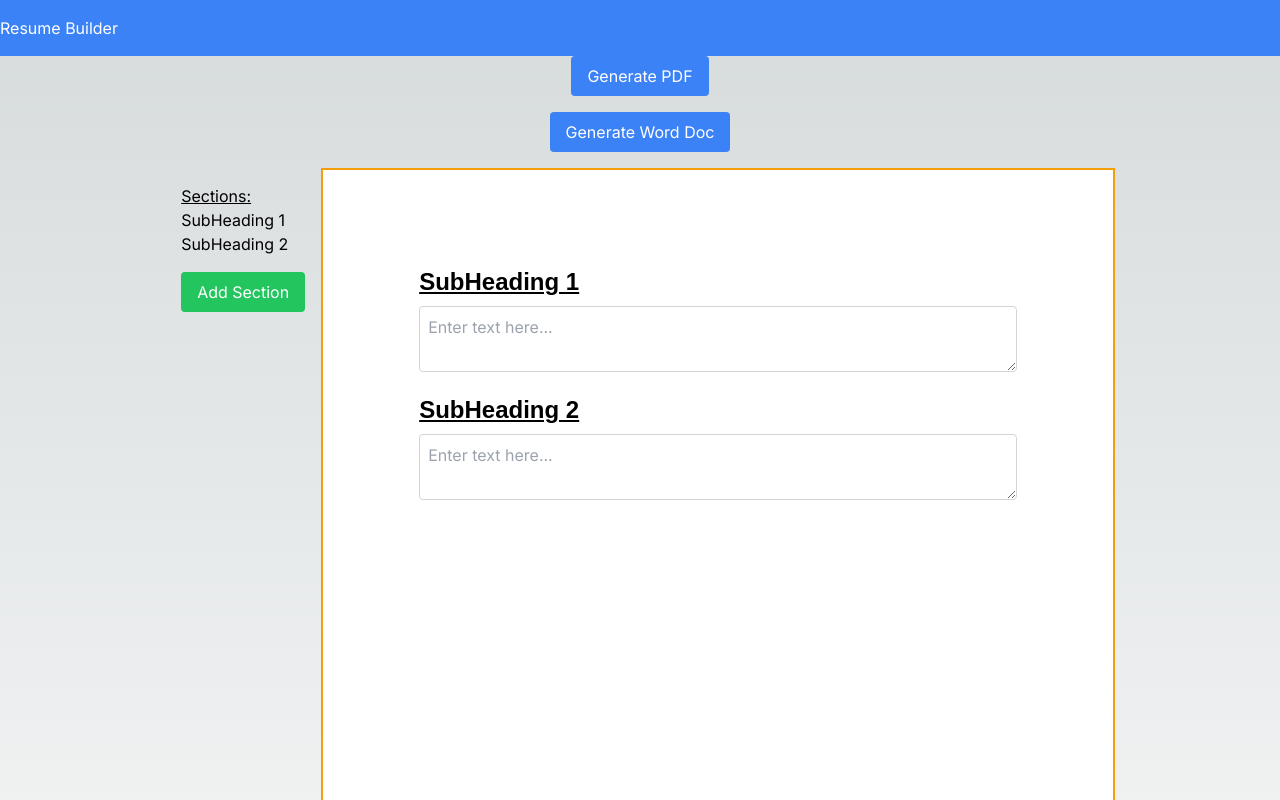
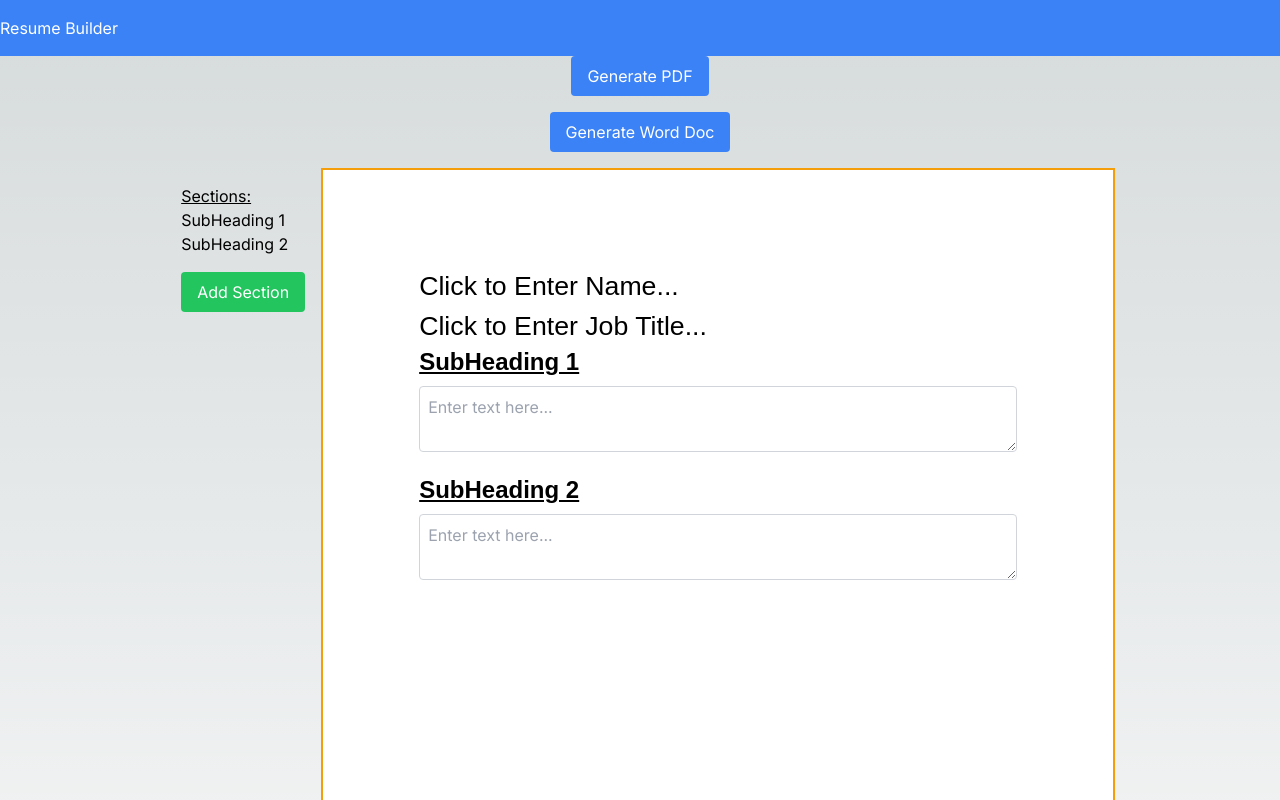
Before and after one commit to JackBadawy/resume_builder, a Next.js app: page / in a window 1280 px wide. Shown: the top 800 px of the page. Built offline with nearby package versions, Linux system fonts and the light colour scheme.

Commit message:
heading component

```diff
--- /dev/null
+++ b/src/app/Components/ResumeHeading.tsx
@@ -0,0 +1,42 @@
+import { useState } from "react";
+
+const ResumeHeading = () => {
+  const [fullname, setFullname] = useState<string>("Click to Enter Name...");
+  const [jobTitle, setJobTitle] = useState<string>(
+    "Click to Enter Job Title..."
+  );
+  const [editName, setEditName] = useState<boolean>(false);
+  const [editJob, setEditJob] = useState<boolean>(false);
+
+  const handleChange = (
+    e: React.ChangeEvent<HTMLInputElement>,
+    thing: string
+  ) => {
+    if (thing === "name") {
+      setFullname(e.target.value);
+    }
+    if (thing === "job") {
+      setJobTitle(e.target.value);
+    }
+  };
+
+  return (
+    <div className="resumeHeading text-black">
+      <input
+        value={fullname}
+        onChange={(e) => handleChange(e, "name")}
+        onBlur={() => setEditName(false)}
+        className="text-word-20 font-aptos"
+      />
+
+      <input
+        value={jobTitle}
+        onChange={(e) => handleChange(e, "job")}
+        onBlur={() => setEditJob(false)}
+        className="text-word-20 font-aptos"
+      />
+    </div>
+  );
+};
+
+export default ResumeHeading;
--- a/src/app/Containers/ResumeWorkspace.tsx
+++ b/src/app/Containers/ResumeWorkspace.tsx
@@ -8,6 +8,7 @@ import Section from "../Components/ResumeSection";
 import { SectionsProvider, useSections } from "../Context/SectionsContext";
 import UtilityPanel from "../Components/UtilitiesPanel";
 import GenerateButtons from "../Components/GenerateButtons";
+import ResumeHeading from "../Components/ResumeHeading";
 
 const ResumeWorkspace = () => {
   const resumeRef = useRef<HTMLDivElement>(null);
@@ -99,6 +100,7 @@ const ResumeWorkspace = () => {
           ref={resumeRef}
           className="resumePreview h-a4 w-a4 border-2 border-amber-500 bg-white p4 p-msmargin"
         >
+          <ResumeHeading />
           {sections.map((subHeadingText, index) => (
             <Section key={index} subHeadingText={subHeadingText} />
           ))}
--- a/tailwind.config.ts
+++ b/tailwind.config.ts
@@ -28,6 +28,9 @@ const config: Config = {
       padding: {
         msmargin: "2.54cm",
       },
+      fontSize: {
+        "word-20": "26.7px",
+      },
     },
   },
   plugins: [],
```
